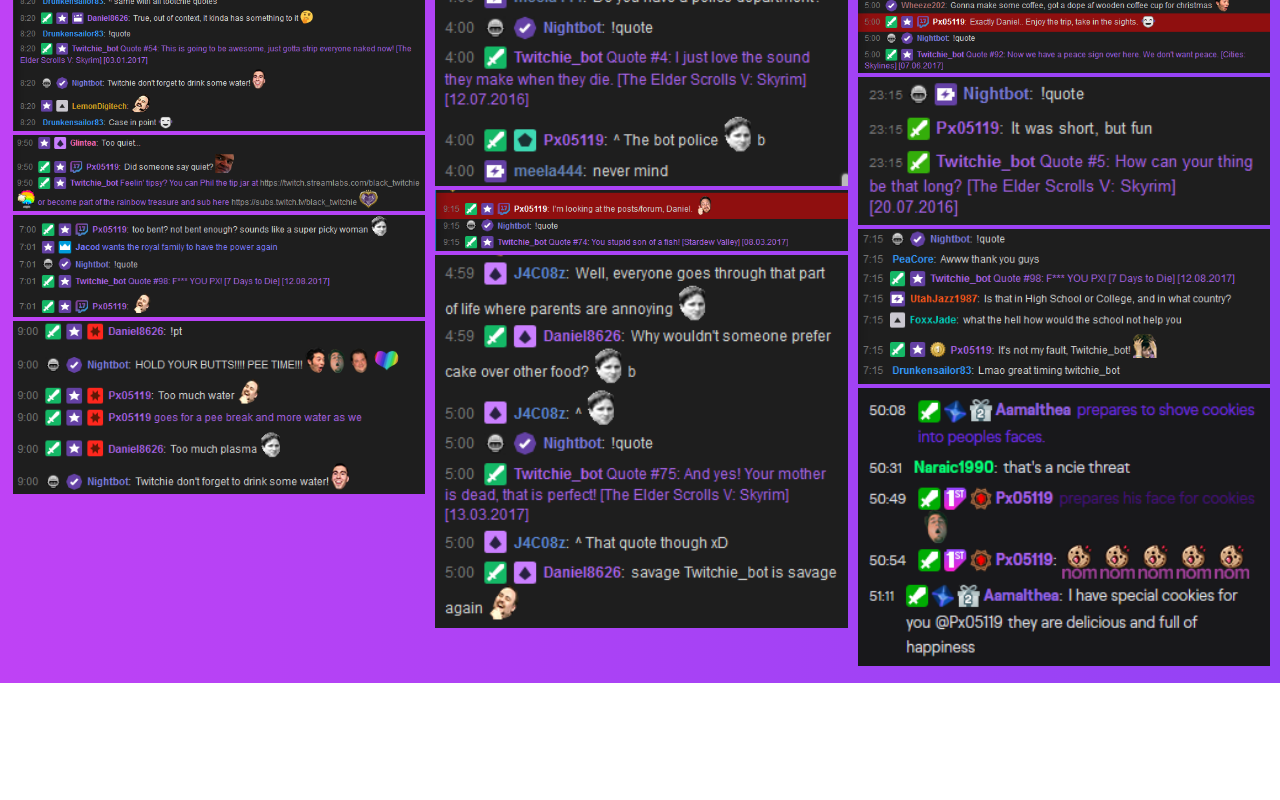
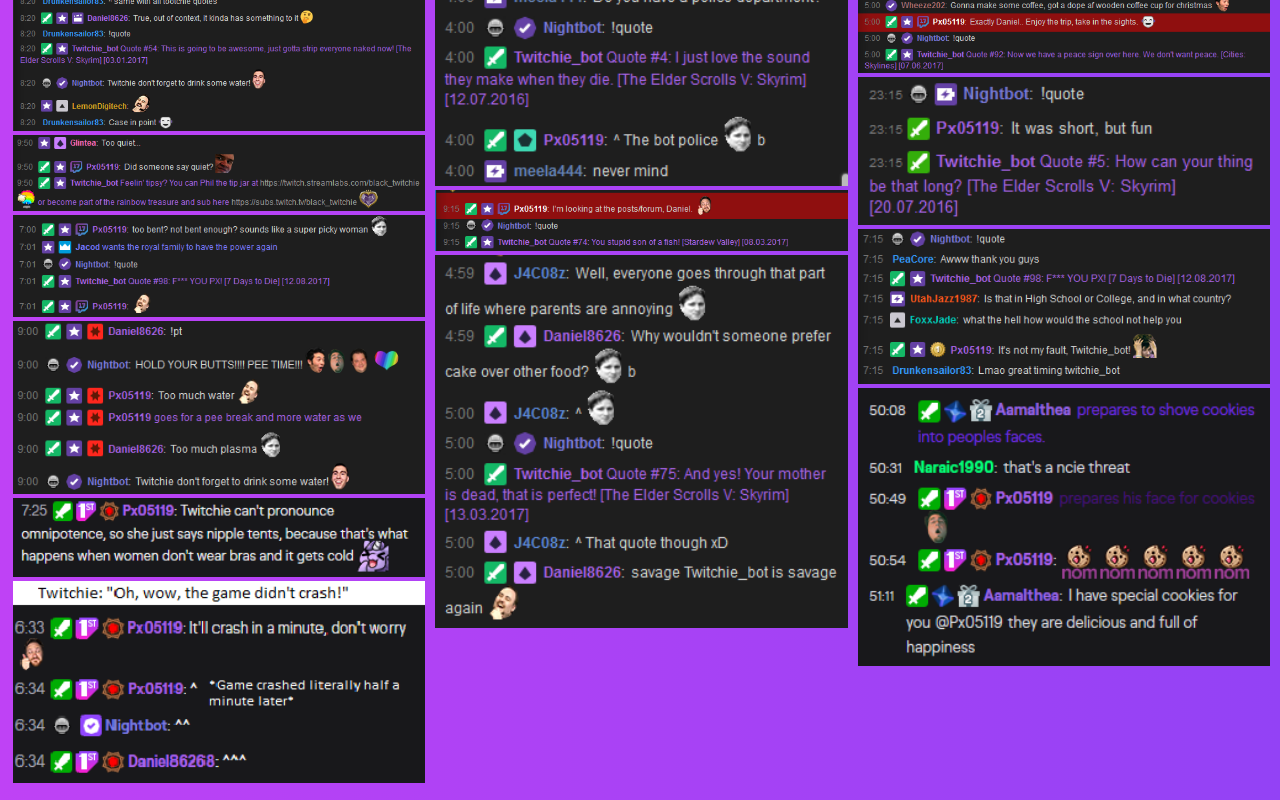
Before and after one commit to Daniel86268/ChatMoments, a plain HTML site: page index.html in a window 1280 px wide. Shown: the part 1209-2009 px from the top of the page. Before the commit the page ends 1892 px from the top, so only its background shows below. Drawn offline with Linux system fonts and the light colour scheme.

Commit message:
few more files

```diff
--- a/index.html
+++ b/index.html
@@ -46,6 +46,8 @@ body {
 	<img src="quiet.png" alt="Forest" style="width:100%" title="Daniel86268">
 	<img src="tooBent.png" alt="Forest" style="width:100%" title="Daniel86268">
 	<img src="water.png" alt="Forest" style="width:100%" title="Daniel86268">
+	<img src="nippletense.png" alt="Forest" style="width:100%" title="Daniel86268">
+	<img src="Crash.png" alt="Forest" style="width:100%" title="Daniel86268">
   </div>
   <div class="column">
     <img src="breathe.png" alt="Forest" style="width:100%" title="Daniel86268">
```
Also changed, not shown: Crash.png (added), nippletense.png (added).
